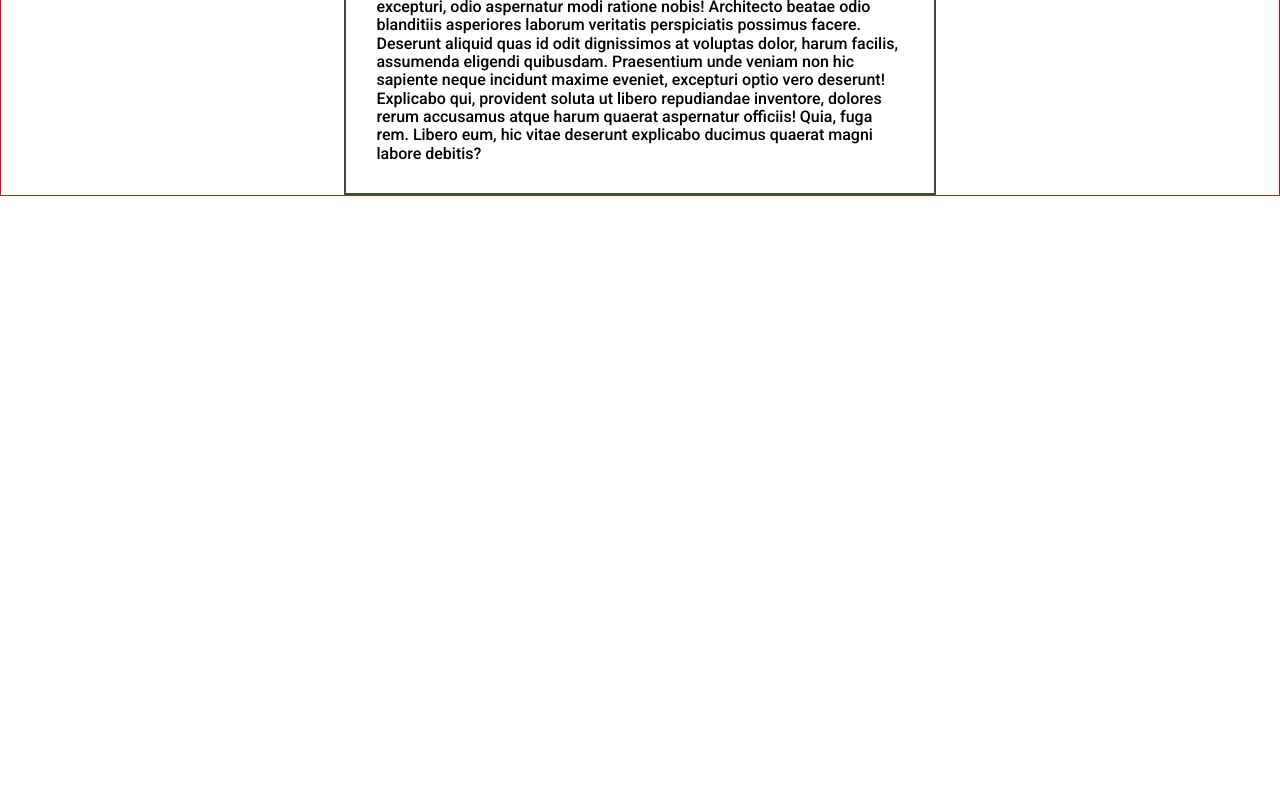
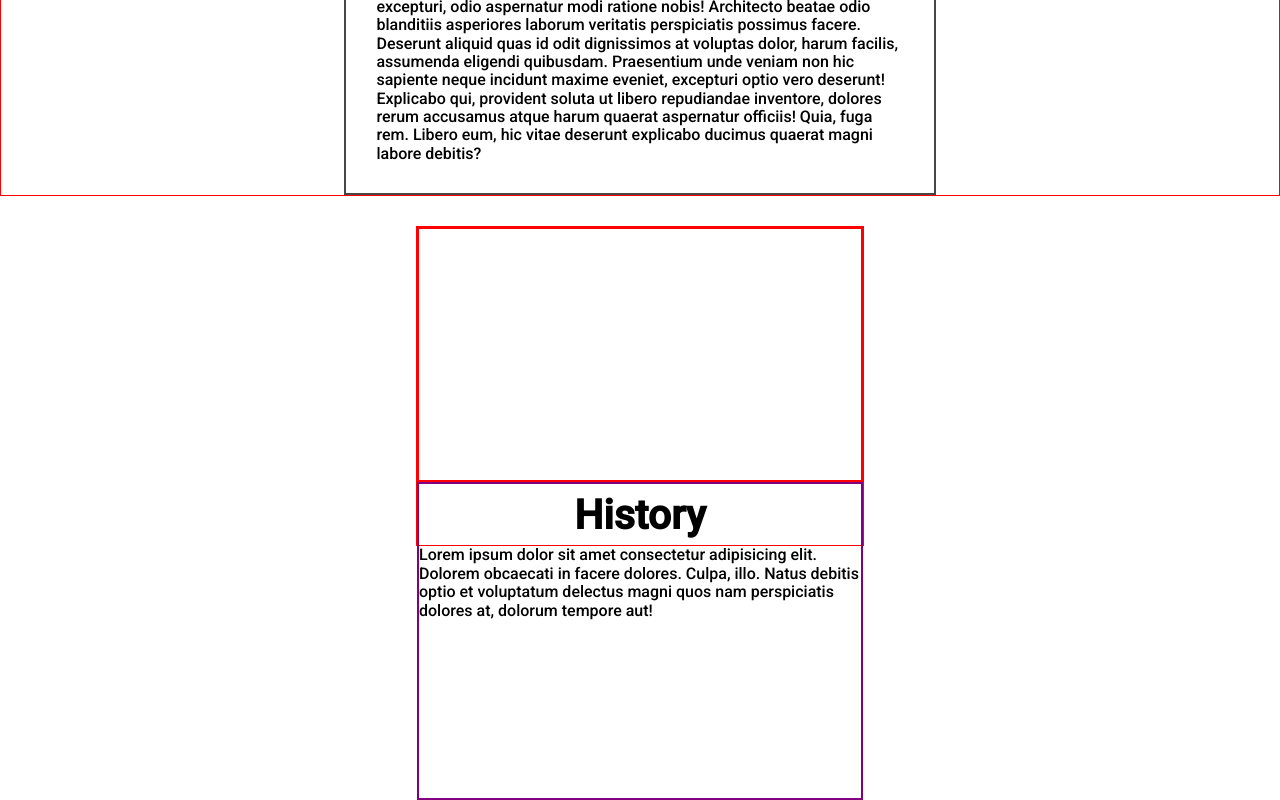
Before and after one commit to AndreaPrati98/Polimi--Hypermedia---project, a Nuxt app: page /festival-intro in a window 1280 px wide. Shown: the part 761-1561 px from the top of the page. Before the commit the page ends 957 px from the top, so only its background shows below. Built offline with nearby package versions, Linux system fonts and the light colour scheme.

Commit message:
implementation card (for history) NOT USABLE YET

```diff
--- /dev/null
+++ b/components/card.vue
@@ -0,0 +1,65 @@
+<template>
+  <section class="section">
+    <div class="div-container">
+        <div class="img">
+
+        </div>
+        <div class="text-container">
+            <div class="title">
+                <h2>
+                    History
+                </h2>
+            </div>
+            <p class="paragraph">
+                Lorem ipsum dolor sit amet consectetur adipisicing elit. Dolorem obcaecati in facere dolores. Culpa, illo. Natus debitis optio et voluptatum delectus magni quos nam perspiciatis dolores at, dolorum tempore aut!
+            </p>
+        </div>
+    </div>
+  </section>
+</template>
+
+<script>
+export default {
+
+}
+</script>
+
+<style scoped>
+
+    .section {
+        border: 1px solid red;
+        width: 35%;
+        height: 40vh;
+        margin: 30px 0;
+    }
+
+    .div-container {
+        /* useful to use the % also with the children */
+        height: 100%;
+    }
+
+    .img {
+        border: 2px solid red;
+        height: 80%;
+    }
+
+    .text-container {
+        border: 2px solid purple;
+        height: 100%;
+    }
+
+    .title {
+        display: flex;
+        justify-content: center;
+        align-items: center;
+        height: 20%;
+        font-size: 1.7rem;
+
+    }
+
+    .paragraph {
+
+    }
+
+
+</style>
--- a/pages/festival-intro.vue
+++ b/pages/festival-intro.vue
@@ -2,15 +2,28 @@
   <div>
     <title-overlay-image class="title-overlay-image"/>
     <DescriptiveComponent class="descriptive-component"/>
+    <div class="card-container">
+      <Card class="card"/>
+    </div>
   </div>
 </template>
 
 <script>
 import TitleOverlayImage from '~/components/title-overlay-image';
 import DescriptiveComponent from '~/components/Descriptive-component';
+import Card from '~/components/card.vue';
 
 export default {
-  components: { TitleOverlayImage, DescriptiveComponent },
+  components: { TitleOverlayImage, DescriptiveComponent, Card },
     name: "festival-intro",
 }
 </script>
+
+<style scoped>
+
+  .card-container{
+    display: flex;
+    justify-content: center;
+  }
+
+</style>
```
